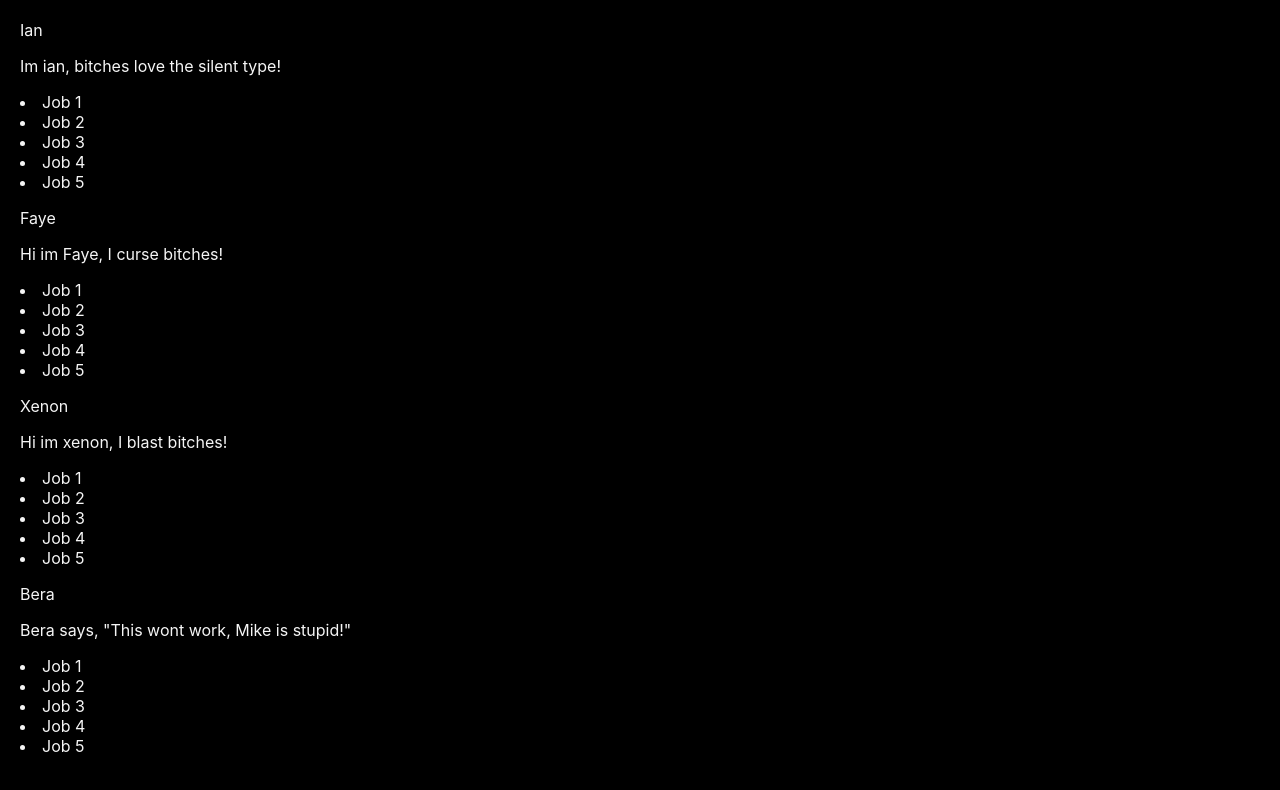
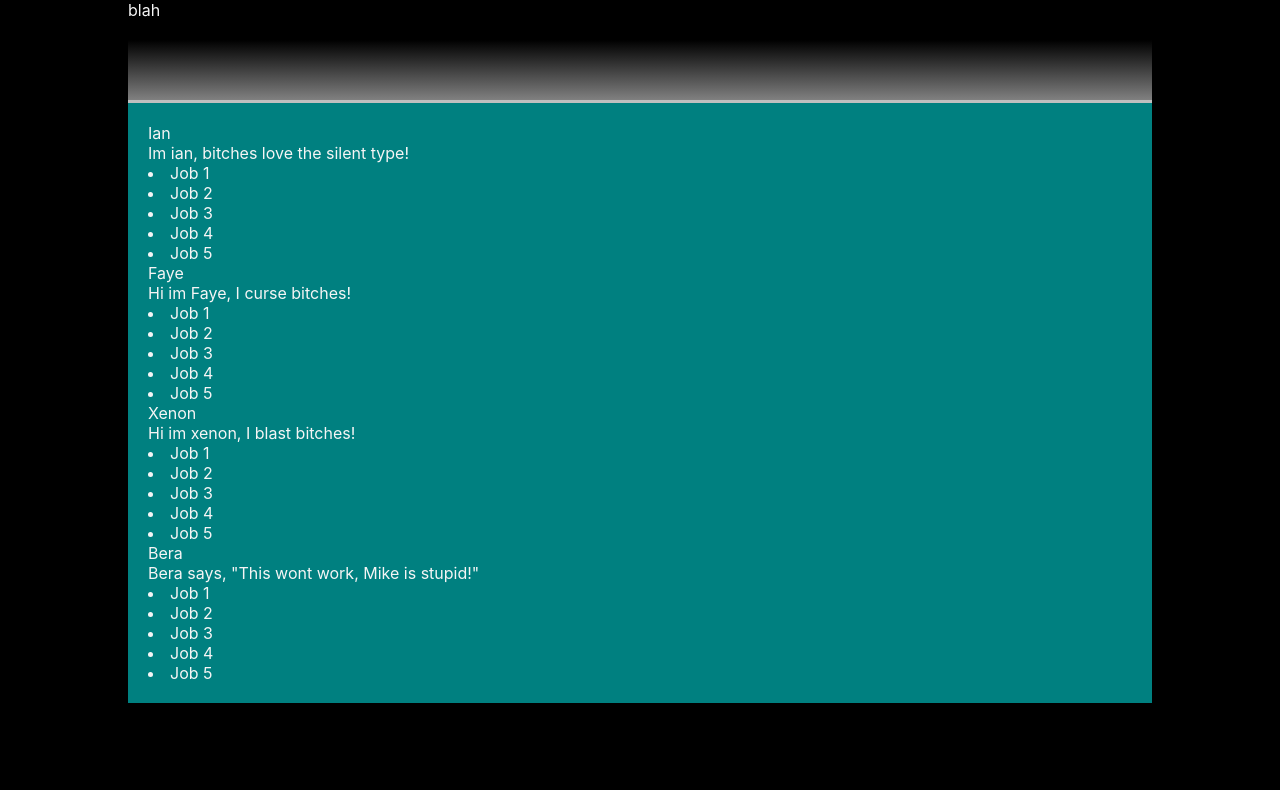
Before and after one commit to stevesefchick/IES_Guide, a React (Create React App) app: page / in a window 1280 px wide. Shown: the top 790 px of the page. Built offline with nearby package versions, Linux system fonts and the light colour scheme.

Commit message:
Grid Testing

```diff
--- a/src/App.module.css
+++ b/src/App.module.css
@@ -1,8 +1,7 @@
+* {
+    margin: 0px;
+}
 html {
     background-color: black;
-    color: whitesmoke;
+
 }
-
-.mg {
-    margin: 20px;
-}
--- /dev/null
+++ b/src/Banner/Banner.js
@@ -0,0 +1,15 @@
+import React from 'react';
+import style from "./Banner.module.css";
+
+const banner = () => (
+<div className={style.basic}>
+    <p>blah</p>
+
+
+</div>
+
+
+
+);
+
+export default banner;
--- /dev/null
+++ b/src/Banner/Banner.module.css
@@ -0,0 +1,7 @@
+.basic {
+    color: whitesmoke;
+    height: 100px;
+    width: 100%;
+    background-image: linear-gradient( black 40%, grey);
+    border-bottom: 3px solid rgb(191, 191, 191);
+}
--- a/src/CharactersPage/CharactersPage.module.css
+++ /dev/null
@@ -1,3 +0,0 @@
-.basic {
-    margin: 20px;
-}
--- a/src/CharactersPage/CharactersPageDisplay/CharactersPageDisplay.js
+++ b/src/CharactersPage/CharactersPageDisplay/CharactersPageDisplay.js
@@ -5,9 +5,11 @@ import FayeBio from '../../CharactersPage/FayeBio/FayeBio';
 import IanBio from '../../CharactersPage/IanBio/IanBio';
 import XenonBio from '../../CharactersPage/XenonBio/Xenon';
 
+import style from './CharactersPageDisplay.module.css';
 
 const charactersPageDisplay = () => (
     <div>
+        <div className={style.basic}>
 
         <CharactersPage name = "Ian"
                         bio={<IanBio/>}
@@ -40,6 +42,7 @@ const charactersPageDisplay = () => (
                         job3 = "Job 3"
                         job4 = "Job 4"
                         job5 = "Job 5"/>
+        </div>
 
     </div>
 );
--- /dev/null
+++ b/src/CharactersPage/CharactersPageDisplay/CharactersPageDisplay.module.css
@@ -0,0 +1,4 @@
+.basic {
+    margin: 20px;
+    color: whitesmoke;
+}
--- a/src/Display/Display.js
+++ b/src/Display/Display.js
@@ -1,10 +1,17 @@
 import React from 'react';
-
+import style from './Display.module.css';
 import CharactersPageDisplay from '../CharactersPage/CharactersPageDisplay/CharactersPageDisplay';
+import Banner from '../Banner/Banner';
 
 const display = () => (
-    <div>
+    <div className={style.gridContainer}>
+<div className={style.container}>
+     <Banner/>
+
+
+
         <CharactersPageDisplay/>
+</div>
     </div>
 );
 
--- /dev/null
+++ b/src/Display/Display.module.css
@@ -0,0 +1,16 @@
+.gridContainer {
+    display: grid;
+    width: 100%;grid-template-columns: 10% 10% 10% 10% 10% 10% 10% 10% 10% 10%;
+    grid-template-rows: auto;
+    grid-template-areas:
+
+            " . content content content content content content content content ."
+}
+
+.banner{
+    grid-area: banner;
+}
+.container {
+    grid-area: content;
+    background-color: teal;
+}
```
